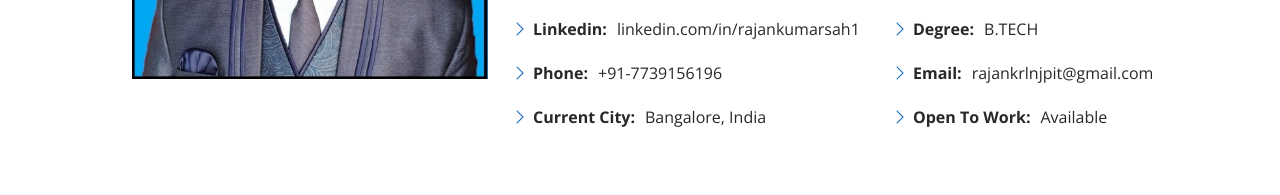
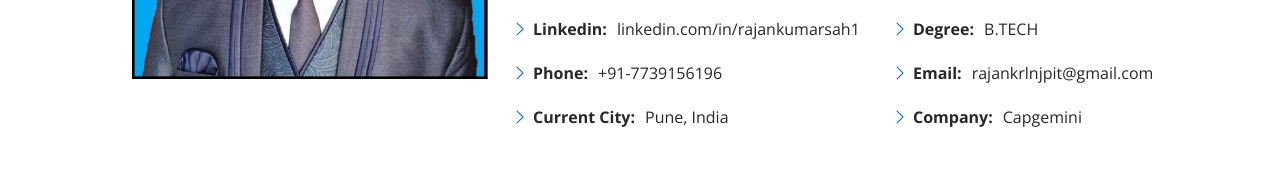
Before and after one commit to rajan-kumar-sah/web, a plain HTML site: page index.html in a window 1280 px wide. Shown: the part 1339-1534 px from the top of the page. Drawn offline with nearby package versions, Linux system fonts and the light colour scheme; files whose address does not match are found by name.

Commit message:
update index

```diff
--- a/index.html
+++ b/index.html
@@ -102,7 +102,7 @@
                   <li><i class="bi bi-chevron-right"></i> <strong>Birthday:</strong> <span>5-July-1998</span></li>
                   <li><i class="bi bi-chevron-right"></i> <strong>Linkedin:</strong> <span><a href="www.linkedin.com/in/rajankumarsah1" target="_blank" style="color:#272829;">linkedin.com/in/rajankumarsah1</a></span></li>
                   <li><i class="bi bi-chevron-right"></i> <strong>Phone:</strong> <span><a href="tel:773-915-6196" style="color:#272829;">+91-7739156196</a></span></li>
-                  <li><i class="bi bi-chevron-right"></i> <strong>Current City:</strong> <span>Bangalore, India</span></li>
+                  <li><i class="bi bi-chevron-right"></i> <strong>Current City:</strong> <span>Pune, India</span></li>
                 </ul>
               </div>
               <div class="col-lg-6">
@@ -110,7 +110,7 @@
                   <li><i class="bi bi-chevron-right"></i> <strong>Age:</strong> <span>23</span></li>
                   <li><i class="bi bi-chevron-right"></i> <strong>Degree:</strong> <span>B.TECH</span></li>
                   <li><i class="bi bi-chevron-right"></i> <strong>Email:</strong> <span><a href="mailto:rajankrlnjpit@gmail.com" style="color:#272829;">rajankrlnjpit@gmail.com</a></span></li>
-                  <li><i class="bi bi-chevron-right"></i> <strong>Open To Work:</strong> <span>Available</span></li>
+                  <li><i class="bi bi-chevron-right"></i> <strong>Company:</strong> <span>Capgemini</span></li>
                 </ul>
               </div>
             </div>
```
